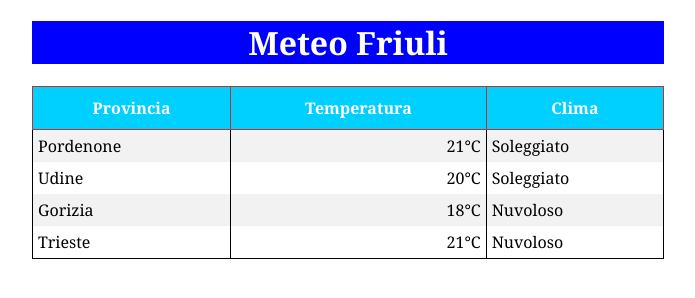
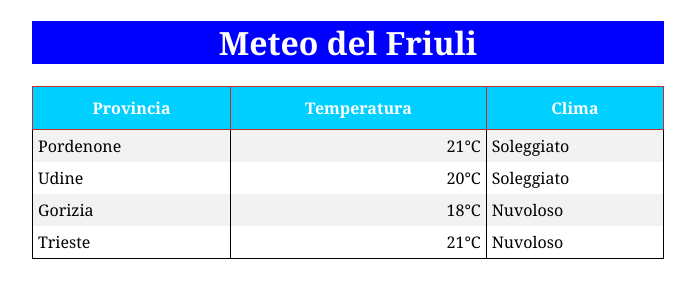
Before and after one commit to annute/wics-meteo, a plain HTML site: page index.html in a window 1280 px wide. Shown: the whole page, without its empty margins (292-987 px from the left). Drawn offline with Linux system fonts and the light colour scheme.

Commit message:
cambiato titolo

```diff
--- a/index.html
+++ b/index.html
@@ -10,7 +10,7 @@
         <link rel="stylesheet" href="./style.css">
     </head>
     <body>
-        <h1>Meteo Friuli</h1>
+        <h1>Meteo del Friuli</h1>
         <table id="sfondo" class="tabella">
             <tr>
                 <th>Provincia</th>
```
